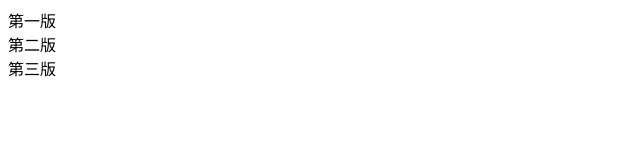
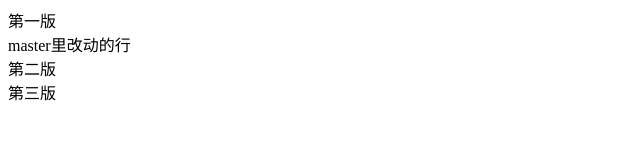
Before and after one commit to damen302/demo002, a plain HTML site: page index.html in a window 1280 px wide. Shown: the whole page, without its empty margins (0-640 px from the left). Drawn offline with Linux system fonts and the light colour scheme.

Commit message:
master里改动的行

```diff
--- a/index.html
+++ b/index.html
@@ -6,6 +6,7 @@
 </head>
 <body>
 <div>第一版</div>
+<div>master里改动的行</div>
 <div>第二版</div>
 <div>第三版</div>
 </body>
```
